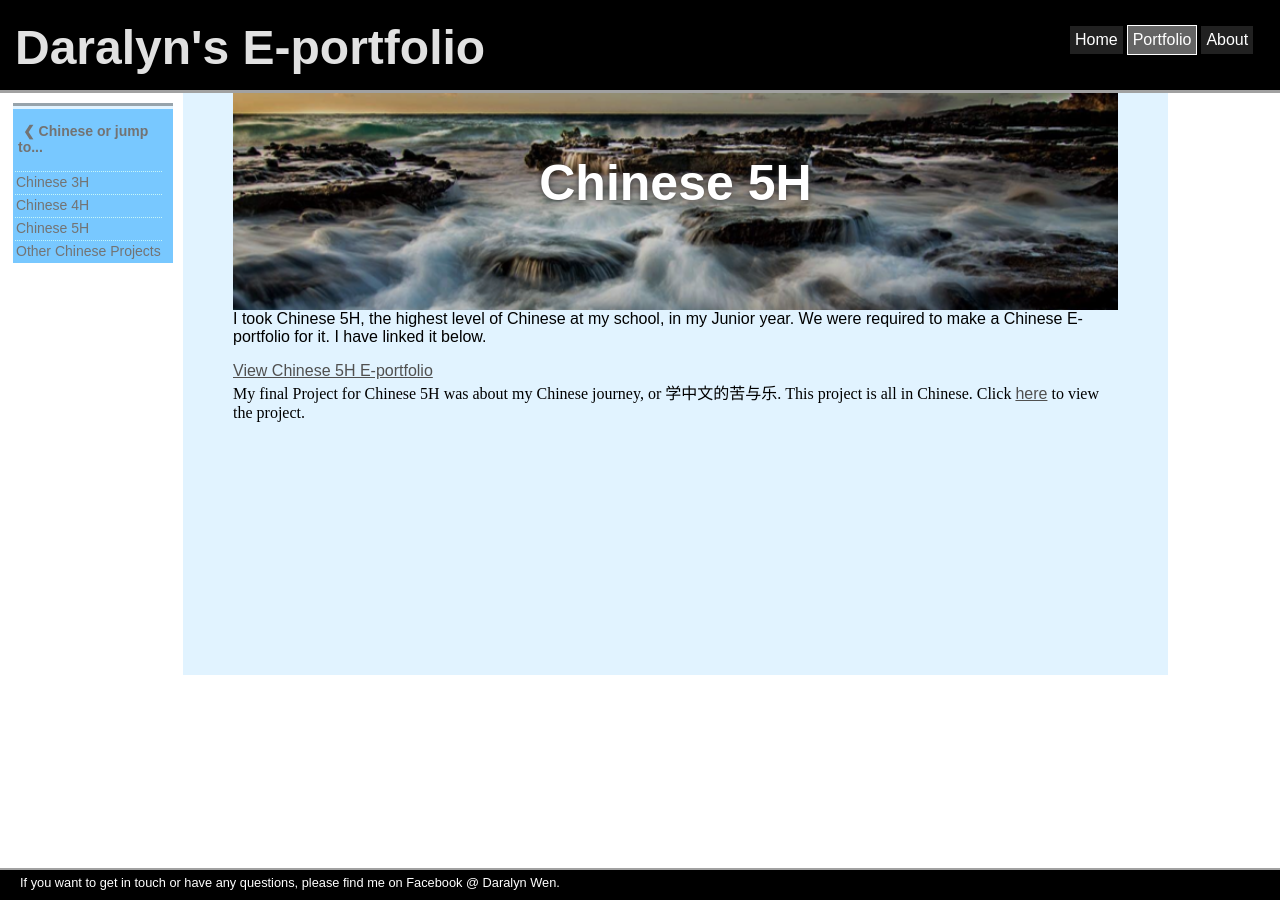
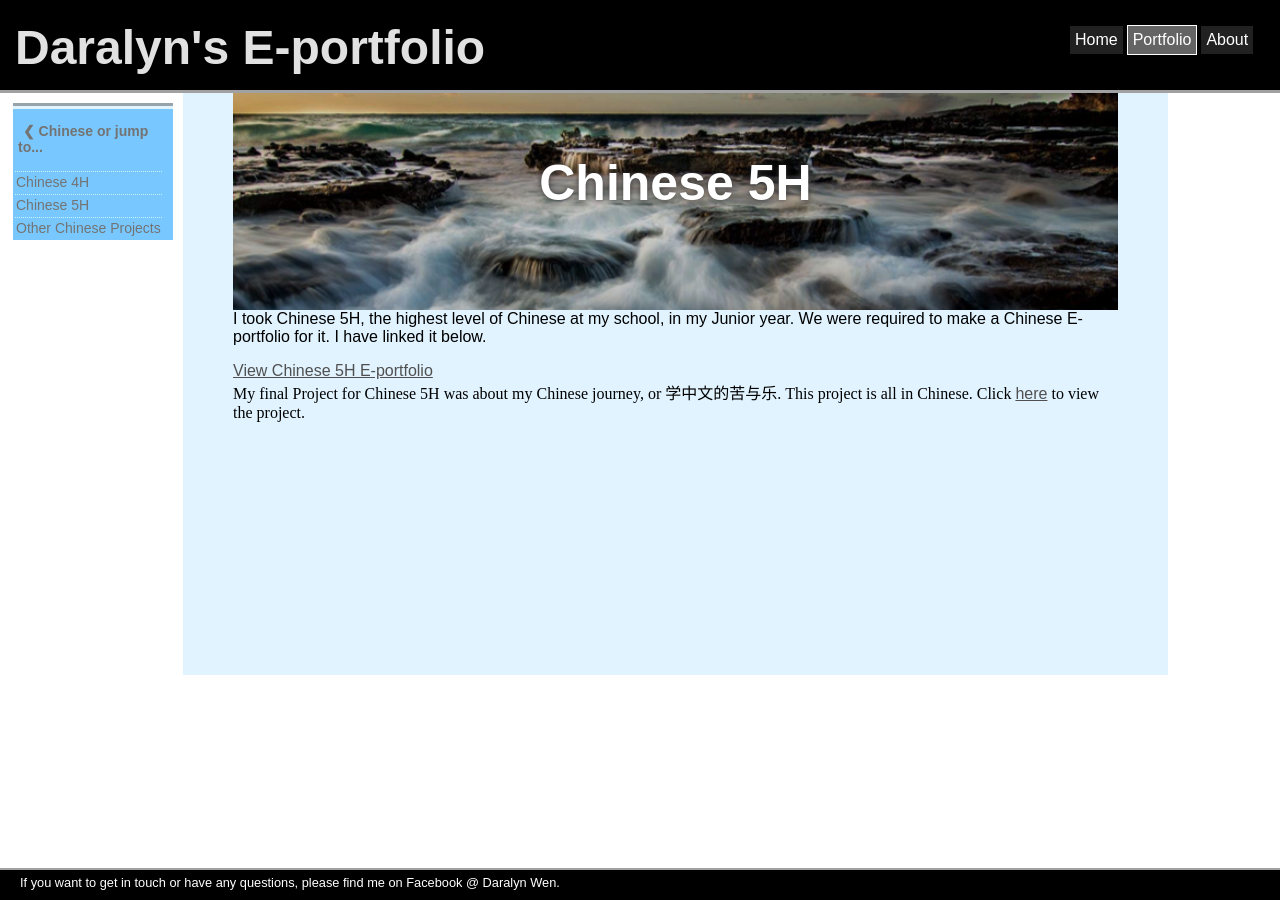
Before and after one commit to daralyn/daralyn.github.io, a Jekyll site: the page built from portfolio/chinese/chinese5h.html, in a window 1280 px wide. Built offline with Jekyll 4.4.1, drawn with Linux system fonts in a browser that asks for light colours.

Commit message:
Update chinese5h.html

```diff
--- a/portfolio/chinese/chinese5h.html
+++ b/portfolio/chinese/chinese5h.html
@@ -6,9 +6,6 @@ title: Daralyn's Chinese Portfolio - Chinese 5H
 	<h3 class="sidelinkbig"> <a class="sidebarheadlink" href="https://daralyn.github.io/portfolio/chinese/"> ❮ Chinese </a> or jump to...</h3>
 		<table>
 			<tbody>
-				<tr class="sidelist">
-					<td class="sidelinks"><a class="sidelinkreg" href="https://daralyn.github.io/portfolio/chinese/chinese3h"> Chinese 3H</a></td>
-				</tr>
 				<tr class="sidelist">
 					<td class="sidelinks"><a class="sidelinkreg" href="https://daralyn.github.io/portfolio/chinese/chinese4h"> Chinese 4H</a></td>
 				</tr>
```
